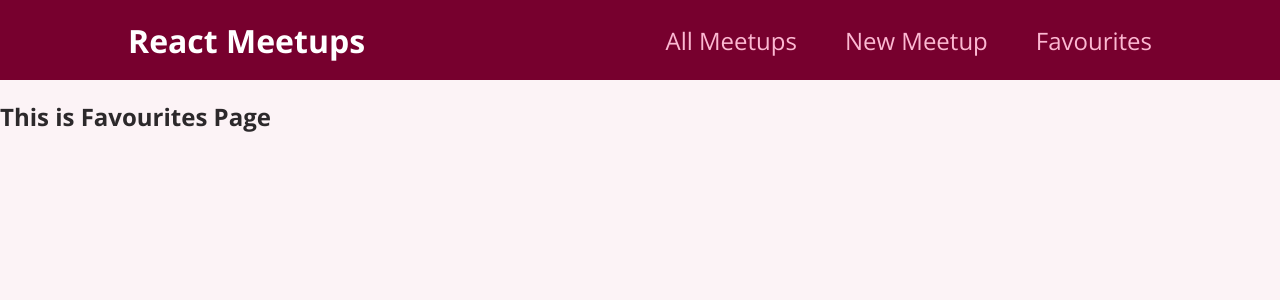
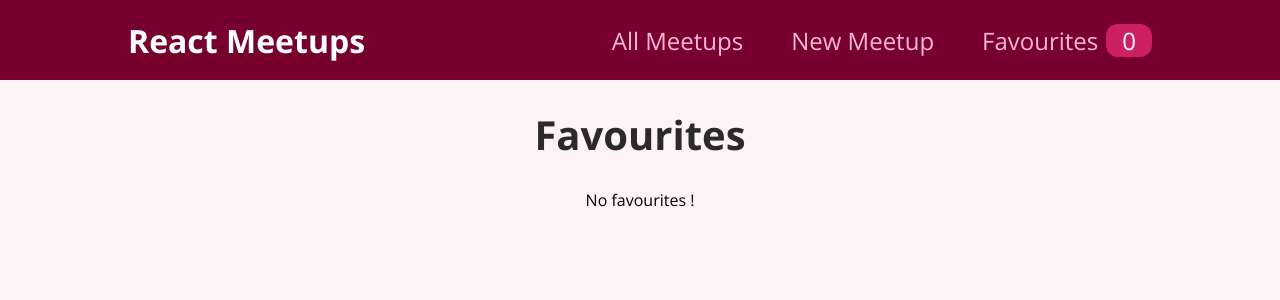
Before and after one commit to niloysikdar/React-Meetups, a React (Create React App) app: page /favourites in a window 1280 px wide. Shown: the top 300 px of the page. Built offline with nearby package versions, Linux system fonts and the light colour scheme; the HTML template or start-up script is replaced by a standard one.

Commit message:
Completed Fav Page

```diff
--- a/src/components/MainNavigation.jsx
+++ b/src/components/MainNavigation.jsx
@@ -1,7 +1,11 @@
 import { Link } from "react-router-dom";
 import classes from "./MainNavigation.module.css";
+import { useContext } from "react";
+import FavouritesContext from "../store/favourites-context";
 
 const MainNavigation = () => {
+  const favouriteCtx = useContext(FavouritesContext);
+
   return (
     <header className={classes.header}>
       <div className={classes.logo}>React Meetups</div>
@@ -14,7 +18,12 @@ const MainNavigation = () => {
             <Link to="/new-meetup">New Meetup</Link>
           </li>
           <li>
-            <Link to="/favourites">Favourites</Link>
+            <Link to="/favourites">
+              Favourites
+              <span className={classes.badge}>
+                {favouriteCtx.totalfavourites}
+              </span>
+            </Link>
           </li>
         </ul>
       </nav>
--- a/src/components/meetups/MeetupItem.jsx
+++ b/src/components/meetups/MeetupItem.jsx
@@ -10,7 +10,7 @@ const MeetupItem = ({ meetup }) => {
   const toggleFavourite = () => {
     if (isItemFavourite) {
       favouriteCtx.removeFavourite(meetup.id);
-      console.log("Item has been removed");
+      console.log(`"${meetup.title}" has been removed`);
     } else {
       favouriteCtx.addFavourite({
         id: meetup.id,
@@ -19,7 +19,7 @@ const MeetupItem = ({ meetup }) => {
         image: meetup.image,
         description: meetup.description,
       });
-      console.log("Item has been added");
+      console.log(`"${meetup.title}" has been added`);
     }
   };
 
--- a/src/pages/Favourites.jsx
+++ b/src/pages/Favourites.jsx
@@ -1,7 +1,21 @@
+import { useContext } from "react";
+import FavouritesContext from "../store/favourites-context";
+import MeetupList from "../components/meetups/MeetupList";
+
 const FavouritesPage = () => {
+  const style = {
+    textAlign: "center",
+  };
+  const favouriteCtx = useContext(FavouritesContext);
+
   return (
     <div>
-      <h2>This is Favourites Page</h2>
+      <h1 style={style}>Favourites</h1>
+      {favouriteCtx.totalfavourites !== 0 ? (
+        <MeetupList meetups={favouriteCtx.favourites.reverse()} />
+      ) : (
+        <p style={style}>No favourites !</p>
+      )}
     </div>
   );
 };
```
